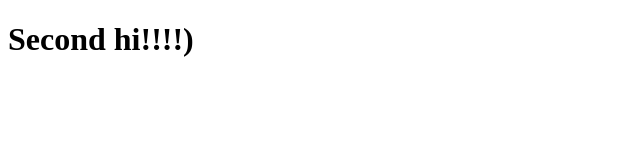
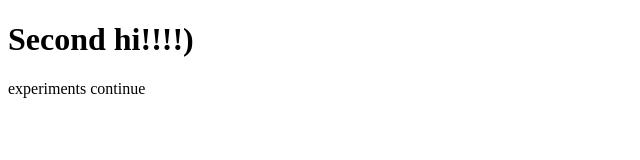
Before and after one commit to Fox123582/Homework, a plain HTML site: page index2.html in a window 1280 px wide. Shown: the whole page, without its empty margins (0-640 px from the left). Drawn offline with Linux system fonts and the light colour scheme.

Commit message:
expirement

```diff
--- a/index2.html
+++ b/index2.html
@@ -8,5 +8,6 @@
 </head>
 <body>
     <h1>Second hi!!!!)</h1>
+    <p>experiments continue</p>
 </body>
 </html>
```
